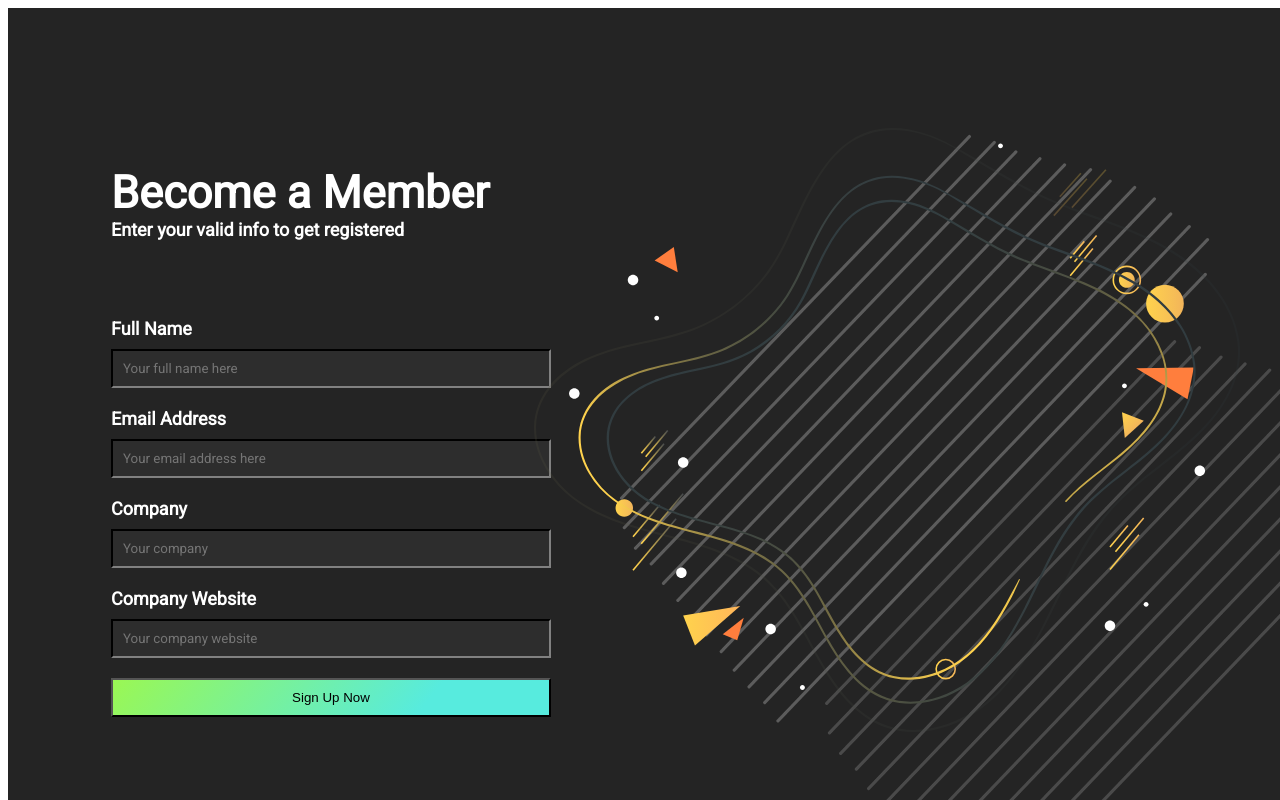
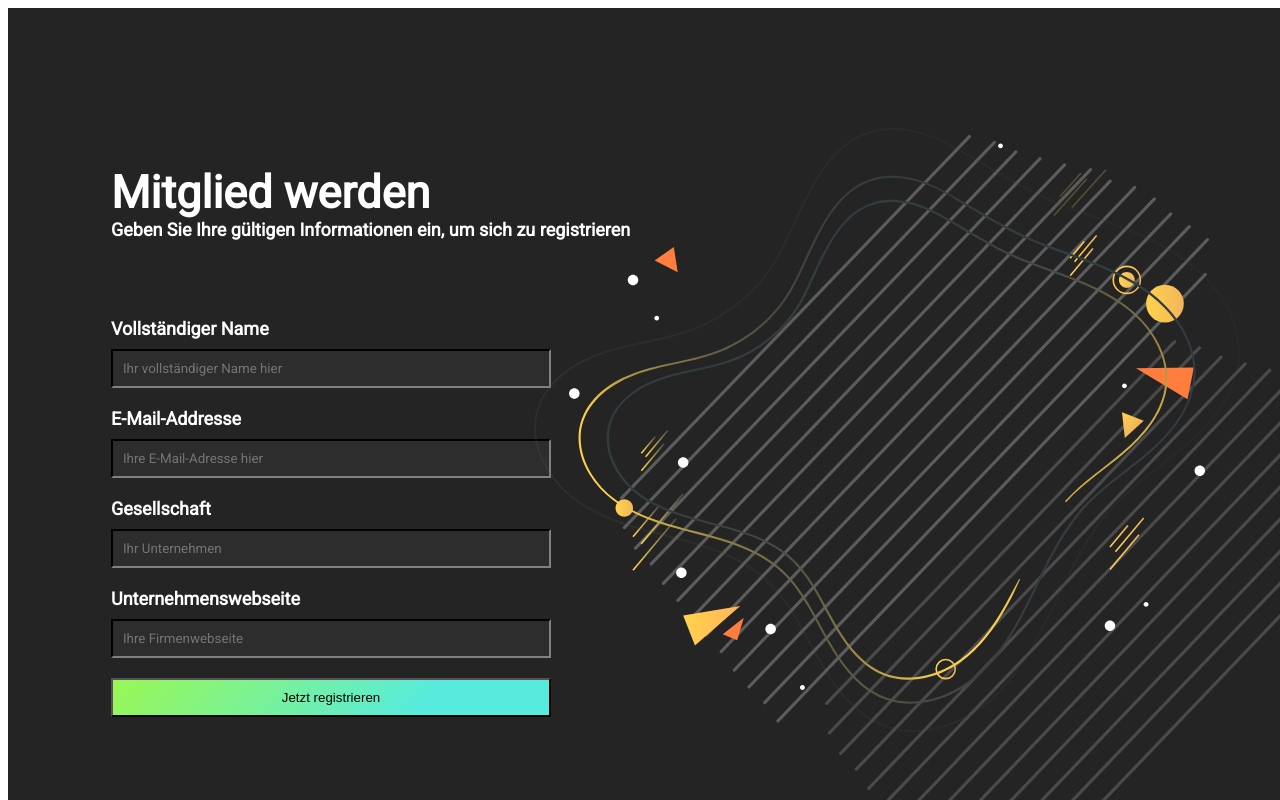
Before and after one commit to jx13xx/frontend-developer-task, a React (Create React App) app: page / in a window 1280 px wide. Built offline with nearby package versions, Linux system fonts and the light colour scheme.

Commit message:
feat: dynamic user page text support closes #10

```diff
--- a/src/App.tsx
+++ b/src/App.tsx
@@ -3,13 +3,25 @@ import { Switch, Route } from "react-router-dom";
 import HomeScreen from "./containers/HomeScreen";
 import MembersPage from "./containers/MembersPage";
 import RegistrationPage from "./containers/RegistrationPage";
+import { IntlProvider } from "react-intl";
+import messages_en from "./translations/en.json";
+import messages_de from "./translations/de.json";
+const language = navigator.language.split(/[-_]/)[0];
+
+console.log("this is the variable", language);
+const messages = {
+  en: messages_en,
+  de: messages_de,
+};
 
 export default function App() {
   return (
-    <Switch>
-      <Route path="/" component={HomeScreen} />
-      <Route path="/members" component={MembersPage} />
-      <Route path="/new-member" component={RegistrationPage} />
-    </Switch>
+    <IntlProvider locale="en" messages={messages["de"]} defaultLocale="en">
+      <Switch>
+        <Route path="/" component={HomeScreen} />
+        <Route path="/members" component={MembersPage} />
+        <Route path="/new-member" component={RegistrationPage} />
+      </Switch>
+    </IntlProvider>
   );
 }
--- a/src/containers/HomeScreen/index.tsx
+++ b/src/containers/HomeScreen/index.tsx
@@ -15,39 +15,68 @@ import {
   UserLoginPage,
 } from "./styledComponent";
 import BannerImage from "images/Accent-Elements.svg";
+import { injectIntl } from "react-intl";
+import messages from "./messages";
+import { any, InferProps } from "prop-types";
 
-export default function HomeScreen() {
+function HomeScreen({ intl }: HomeScreenTypes) {
   return (
     <UserLoginPage>
       <UserForm id="user-form">
         <HeaderUserPage id="user-form-header">
-          <RobotText>Become a Member</RobotText>
-          <Subtitle>Enter your valid info to get registered</Subtitle>
+          <RobotText>{intl.formatMessage(messages.headingText)}</RobotText>
+          <Subtitle>{intl.formatMessage(messages.descriptionText)}</Subtitle>
         </HeaderUserPage>
 
         <UserFillUpForm>
           <UserInputBlock>
-            <Label>Full Name</Label>
-            <InputField type="text" placeholder="Your full name here" />
+            <Label>{intl.formatMessage(messages.fullNameLabel)}</Label>
+            <InputField
+              type="text"
+              placeholder={intl.formatMessage(messages.fullNamePlaceHolder)}
+            />
           </UserInputBlock>
 
           <UserInputBlock>
-            <Label>Email Address</Label>
-            <InputField type="text" placeholder="Your email address here" />
+            <Label>{intl.formatMessage(messages.emailAddressLabel)}</Label>
+            <InputField
+              type="text"
+              placeholder={intl.formatMessage(messages.emailAddressPlaceHolder)}
+            />
           </UserInputBlock>
           <UserInputBlock>
-            <Label>Company</Label>
-            <InputField type="text" placeholder="Your company" />
+            <Label>{intl.formatMessage(messages.companyLabel)}</Label>
+            <InputField
+              type="text"
+              placeholder={intl.formatMessage(messages.companyLabelPlaceHolder)}
+            />
           </UserInputBlock>
           <UserInputBlock>
-            <Label>Company Website</Label>
-            <InputField type="text" placeholder="Your company website" />
+            <Label>{intl.formatMessage(messages.companyWebsiteLabel)}</Label>
+            <InputField
+              type="text"
+              placeholder={intl.formatMessage(
+                messages.companyWebsitePlaceHolder
+              )}
+            />
           </UserInputBlock>
 
-          <SubmitButton>Sign Up Now</SubmitButton>
+          <SubmitButton>
+            {intl.formatMessage(messages.signUpButton)}
+          </SubmitButton>
         </UserFillUpForm>
       </UserForm>
       <CoverImage src={BannerImage} />
     </UserLoginPage>
   );
 }
+
+const HomeScreenPropTypes = {
+  intl: any,
+};
+
+type HomeScreenTypes = InferProps<typeof HomeScreenPropTypes>;
+
+HomeScreen.propTypes = HomeScreenPropTypes;
+
+export default injectIntl(HomeScreen);
--- a/src/containers/HomeScreen/messages.js
+++ b/src/containers/HomeScreen/messages.js
@@ -0,0 +1,48 @@
+import { defineMessages } from "react-intl";
+
+export default defineMessages({
+  headingText: {
+    id: "homescreen.heading.text",
+    defaultMessage: "Become a Member",
+  },
+  descriptionText: {
+    id: "homescreen.description.text",
+    defaultMessage: "Enter your valid info to get registered",
+  },
+  fullNameLabel: {
+    id: "homescreen.fullName.label",
+    defaultMessage: "Full Name",
+  },
+  fullNamePlaceHolder: {
+    id: "homescreen.fullName.placeHolder",
+    defaultMessage: "Your full name here",
+  },
+  emailAddressLabel: {
+    id: "homescreen.emailAddress.label",
+    defaultMessage: "Email Address",
+  },
+  emailAddressPlaceHolder: {
+    id: "homescreen.emailAddress.placeHolder",
+    defaultMessage: "Your email address here",
+  },
+  companyLabel: {
+    id: "homescreen.company.label",
+    defaultMessage: "Company",
+  },
+  companyLabelPlaceHolder: {
+    id: "homescreen.company.placeHolder",
+    defaultMessage: "Your Company",
+  },
+  companyWebsiteLabel: {
+    id: "homescreen.companyWebsite.label",
+    defaultMessage: "Company Website",
+  },
+  companyWebsitePlaceHolder: {
+    id: "homescreen.companyWebsite.placeHolder",
+    defaultMessage: "Your Company Website",
+  },
+  signUpButton: {
+    id: "homescreen.signUpButton.label",
+    defaultMessage: "Sign Up Now",
+  },
+});
```
Also changed, not shown: 2 other files (tests, documents, lock files or other folders).
